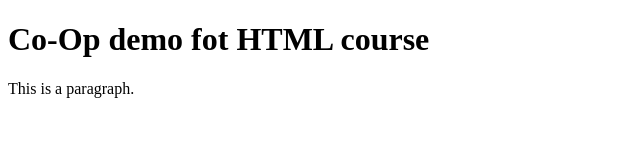
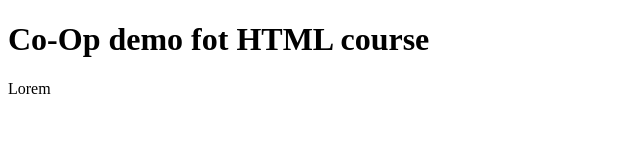
Before and after one commit to AkiKurvinen/co-op-demo.github.io, a plain HTML site: page index.html in a window 1280 px wide. Shown: the whole page, without its empty margins (0-640 px from the left). Drawn offline with Linux system fonts and the light colour scheme.

Commit message:
Update index.html

```diff
--- a/index.html
+++ b/index.html
@@ -6,7 +6,7 @@
 <body>
 
 <h1>Co-Op demo fot HTML course</h1>
-<p>This is a paragraph.</p>
+<p>Lorem</p>
 
 </body>
 </html>
```
